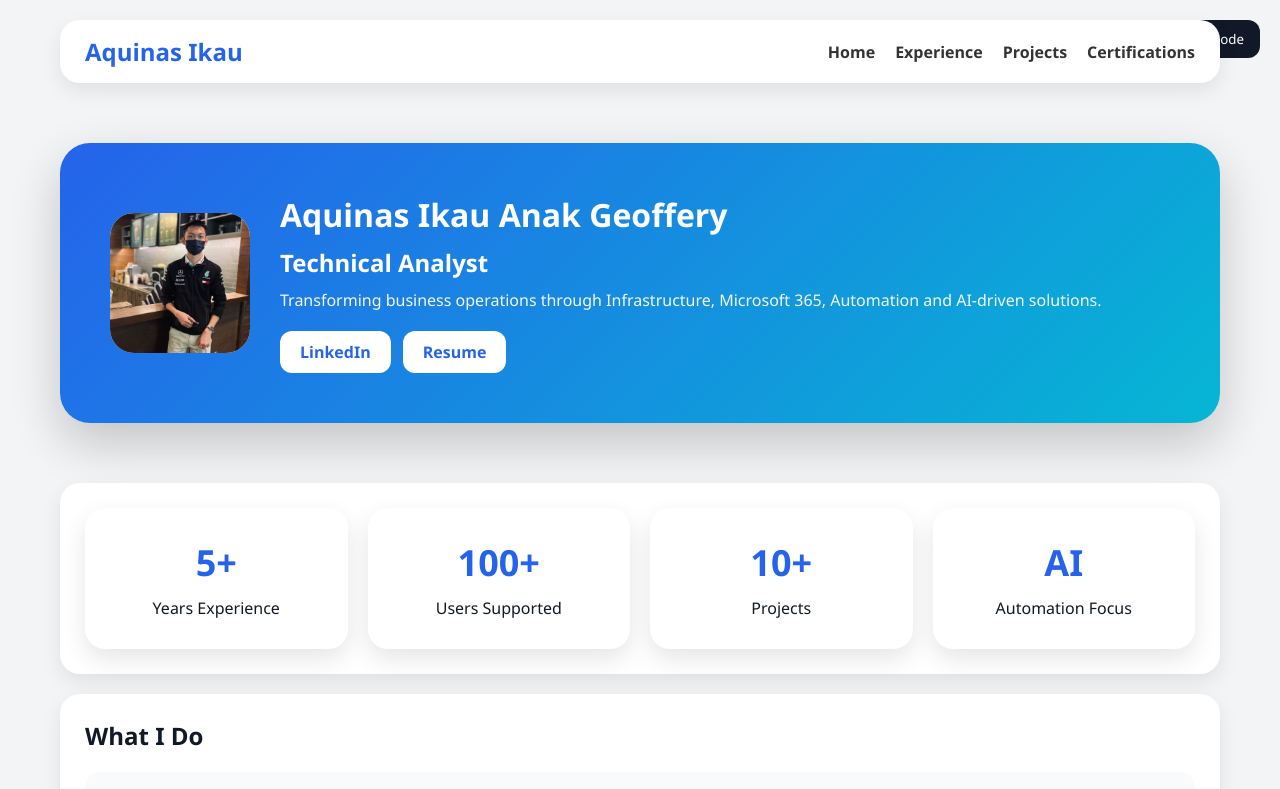
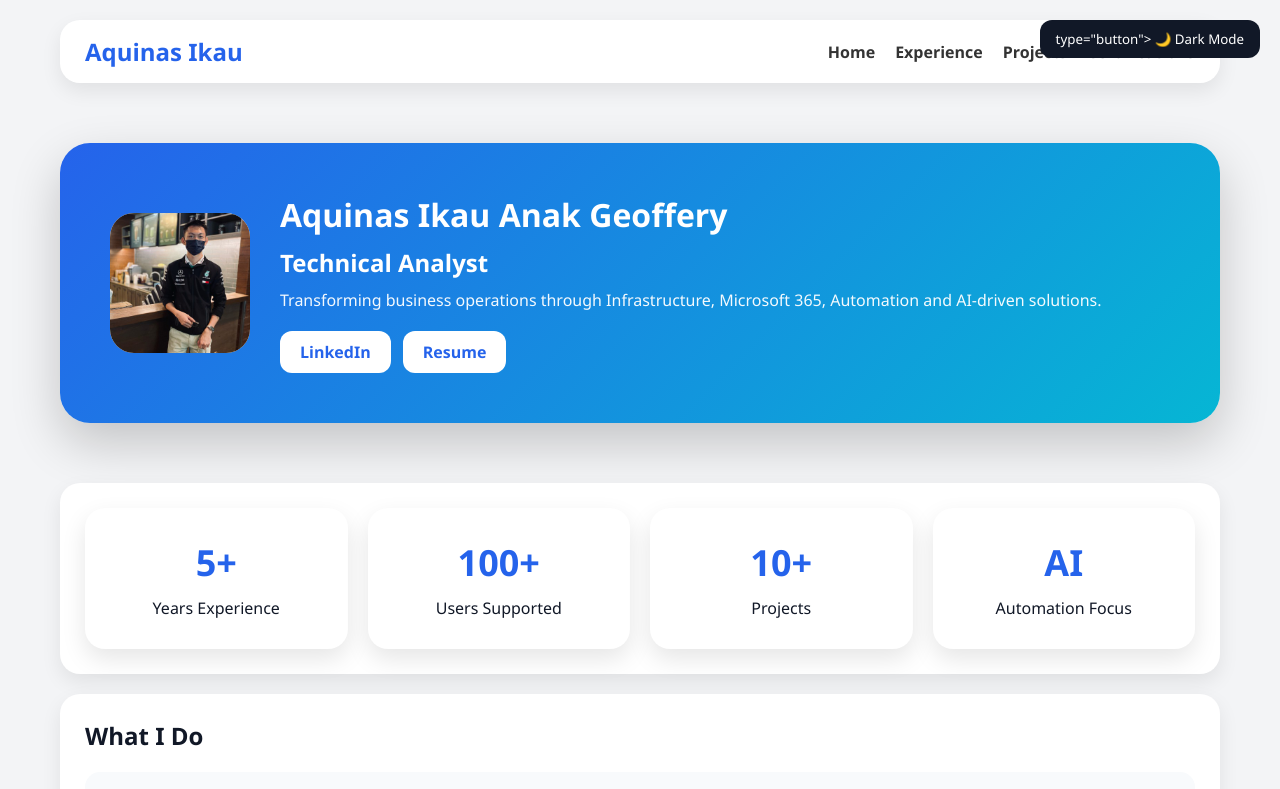
Before and after one commit to Quinaz-ship-it/aquinas-portfolio, a plain HTML site: page index.html in a window 1280 px wide. Shown: the top 789 px of the page. Drawn offline with Linux system fonts and the light colour scheme.

Commit message:
Update index.html

```diff
--- a/index.html
+++ b/index.html
@@ -26,9 +26,11 @@
 
 </div>
 
+<button id="darkModeToggle"> type="button">
+🌙 Dark Mode
+</button>
+
 </nav>
-
-<button id="darkModeToggle">🌙 Dark Mode</button>
 
 <header class="hero">
 
```
